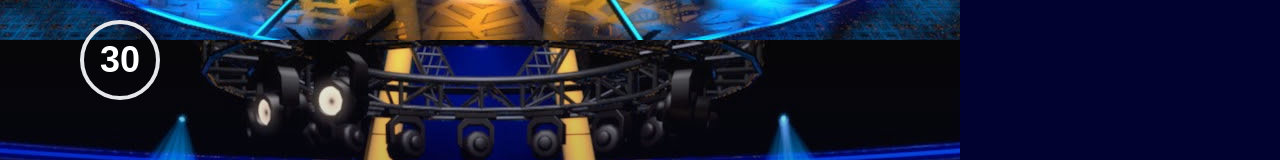
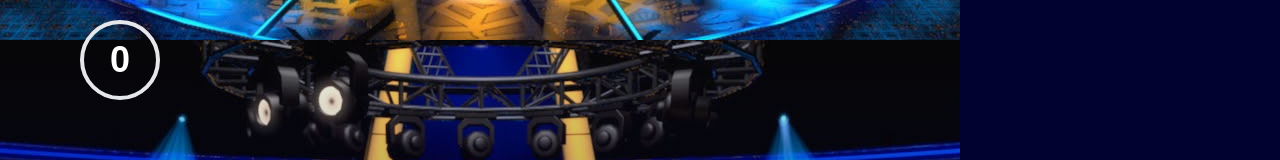
Before and after one commit to Marchelllo27/quiz-millionaire, a React (Vite) app: page / in a window 1280 px wide. Shown: the top 160 px of the page. Built offline with nearby package versions, Linux system fonts and the light colour scheme.

Commit message:
counter implemented

```diff
--- a/src/components/Counter.jsx
+++ b/src/components/Counter.jsx
@@ -1,10 +1,48 @@
-const Counter = () => {
+import { useEffect } from "react";
+import { useState } from "react";
+import PropTypes from "prop-types";
+
+const Counter = ({ stopCounter, resetCounter }) => {
+  const [counterNumber, setCounterNumber] = useState(5);
+  const [intervalRef, setIntervalRef] = useState(null);
+
+  useEffect(() => {
+    if (stopCounter) {
+      return clearInterval(intervalRef);
+    }
+
+    if (resetCounter) {
+      return setCounterNumber(30);
+    }
+  }, [stopCounter, resetCounter, intervalRef]);
+
+  useEffect(() => {
+    const interval = setInterval(() => {
+      setCounterNumber(prev => {
+        if (prev === 0) {
+          clearInterval(interval);
+          return 0;
+        }
+        return prev - 1;
+      });
+    }, 1000);
+
+    setIntervalRef(interval);
+
+    return () => clearInterval(interval);
+  }, [resetCounter]);
+
   return (
     <div className="top h-2/4 relative">
       <div className="timer w-20 h-20 rounded-full absolute top-5 left-20 font-semibold text-4xl border-4 grid place-items-center">
-        30
+        {counterNumber}
       </div>
     </div>
   );
 };
 export default Counter;
+
+Counter.propTypes = {
+  stopCounter: PropTypes.bool,
+  resetCounter: PropTypes.bool,
+};
--- a/src/components/GameSection.jsx
+++ b/src/components/GameSection.jsx
@@ -1,17 +1,15 @@
 import { useEffect, useState } from "react";
 
+import { delay } from "../helpers/helpers";
 import Counter from "./Counter";
 import PropTypes from "prop-types";
 
 const GameSection = ({ data, questionNumber, setQuestionNumber }) => {
   const [question, setQuestion] = useState(null);
-
   const [selectedAnswer, setSelectedAnswer] = useState(null);
   const [adjustedAnswerStyle, setAdjustedAnswerStyle] = useState("");
-
-  const delay = (action, duration) => {
-    setTimeout(action, duration);
-  };
+  const [stopCounter, setStopCounter] = useState(null);
+  const [resetCounter, setResetCounter] = useState(null);
 
   useEffect(() => {
     setQuestion(data[questionNumber - 1]);
@@ -19,7 +17,7 @@ const GameSection = ({ data, questionNumber, setQuestionNumber }) => {
 
   const onClickHandler = answer => {
     setSelectedAnswer(answer);
-
+    setStopCounter(true);
     delay(() => {
       if (answer.correct) {
         setAdjustedAnswerStyle("from-[green] to-[green]");
@@ -27,6 +25,8 @@ const GameSection = ({ data, questionNumber, setQuestionNumber }) => {
           setQuestionNumber(prev => prev + 1);
           setSelectedAnswer(null);
           setAdjustedAnswerStyle(null);
+          setStopCounter(false);
+          setResetCounter(true);
         }, 2000);
       } else {
         setAdjustedAnswerStyle("from-[red] to-[red]");
@@ -36,7 +36,7 @@ const GameSection = ({ data, questionNumber, setQuestionNumber }) => {
 
   return (
     <section className="w-3/4 bg-hero-pattern bg-center text-white">
-      <Counter />
+      <Counter stopCounter={stopCounter} resetCounter={resetCounter} />
       <div className="bottom h-2/4 px-20 flex flex-col items-center justify-center text-center">
         <h2 className="question mb-10 text-2xl border-2 rounded-md w-full py-4 bg-gradient-to-b from-[#100241] to-[black]">
           {question && question.question}
--- /dev/null
+++ b/src/helpers/helpers.js
@@ -0,0 +1,3 @@
+export const delay = (action, duration) => {
+  setTimeout(action, duration);
+};
--- a/tailwind.config.js
+++ b/tailwind.config.js
@@ -13,10 +13,6 @@ export default {
         bounce: "bounceAnimation 1s linear 5 alternate",
       },
       keyframes: {
-        // bounce: {
-        //   "0%, 100%": { transform: "translateY(0)" },
-        //   "50%": { transform: "translateY(-25%)" },
-        // },
         bounceAnimation: {
           "0%": { transform: "translateY(0)" },
           "50%": { transform: "translateY(-25%)" },
```
